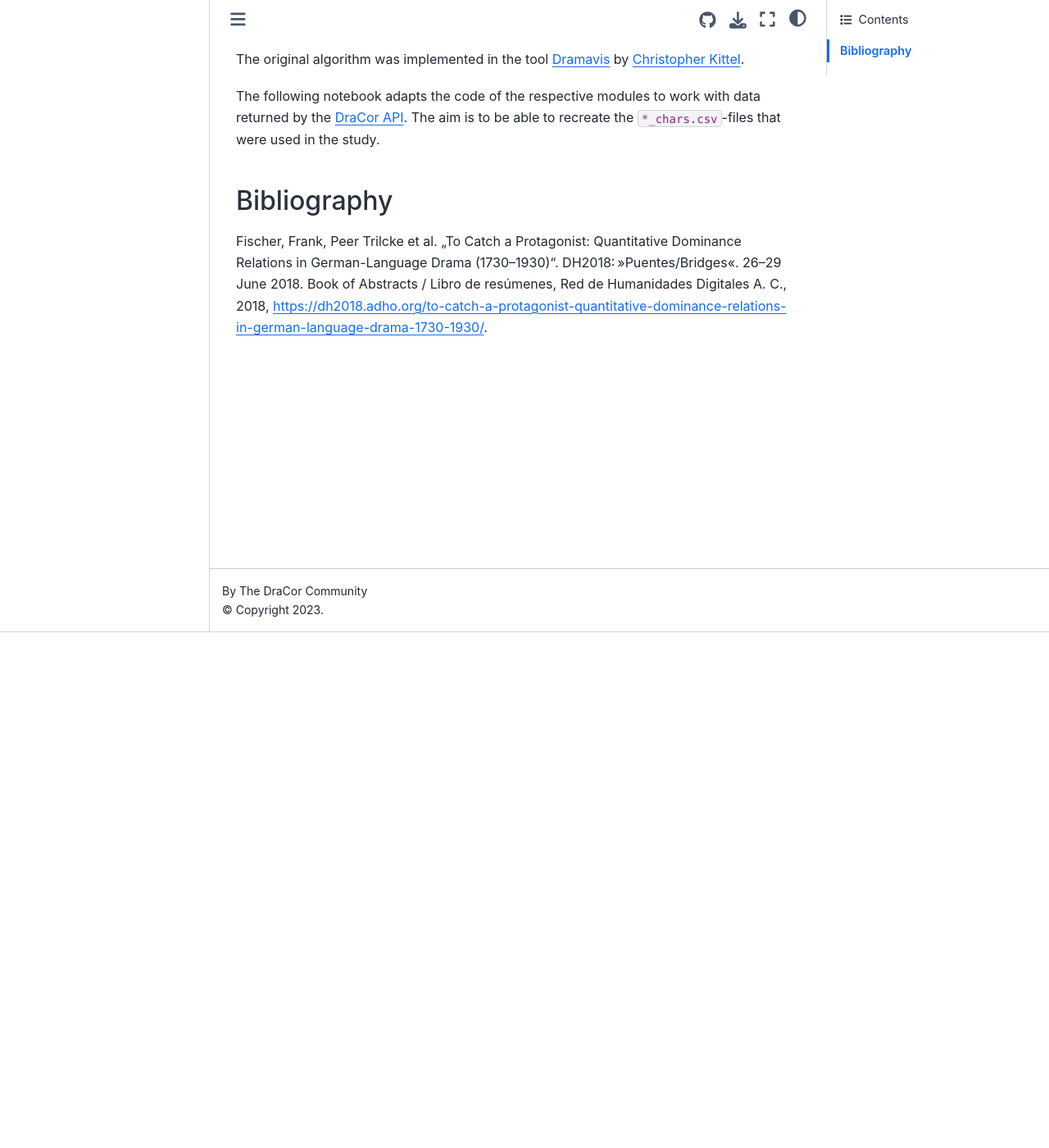
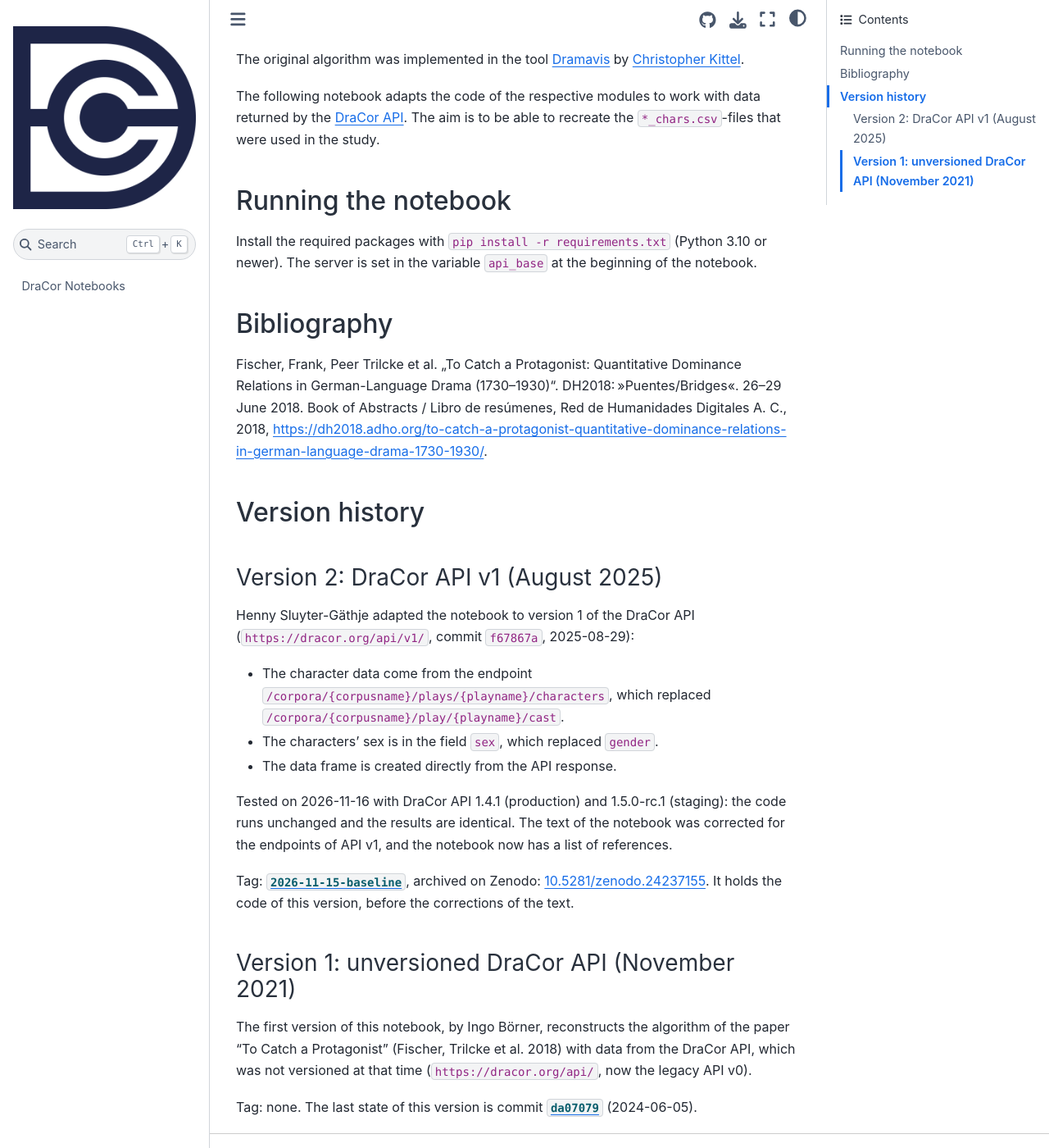
Before and after one commit to dracor-org/dracor-notebooks, a Jupyter Book: the page built from catch-a-protagonist-in-dracor/README.md, in a window 1280 px wide and 1400 px high, scrolled down 629 px. Shown: the whole window at 82% size. Built offline with Jupyter Book 1.0.4 settings and Sphinx 7.4.7 and the Sphinx Book theme 1.1.4, drawn with Linux system fonts in a browser that asks for light colours; pages that are not in the unit, such as notebooks, are missing from menus; some of the changed text lies outside the part shown.

Commit message:
catch-a-protagonist: text for API v1, metadata, references, version history
The code runs unchanged against DraCor API 1.4.1 and 1.5.0-rc.1 with
identical results (Python 3.10 to 3.12), so the version stays the same.

- text: endpoints of API v1 (/plays/{playname}/characters, /metrics),
  `sex` instead of `gender` in the example, link to the v1 endpoint
- metadata block at the start (author, contributor, version, tested with)
- list of references; version history from the README at the end
- README: "Running the notebook", "Version history" (version 1: unversioned
  API, 2021; version 2: API v1, 2025), fixed title of the paper
- requirements.in and lock file

Co-Authored-By: Claude Opus 5.5 <noreply@anthropic.com>
Claude-Session: https://claude.ai/code/session_01Sv8xJjaHUXeDdbwrpPE7Dg

```diff
--- a/catch-a-protagonist-in-dracor/README.md
+++ b/catch-a-protagonist-in-dracor/README.md
@@ -28,5 +28,29 @@ The original algorithm was implemented in the tool [Dramavis](https://github.com
 
 The following notebook adapts the code of the respective modules to work with data returned by the [DraCor API](https://dracor.org/doc/api). The aim is to be able to recreate the `*_chars.csv`-files that were used in the study.
 
+## Running the notebook
+
+Install the required packages with `pip install -r requirements.txt` (Python 3.10 or newer). The server is set in the variable `api_base` at the beginning of the notebook.
+
 ## Bibliography
 Fischer, Frank, Peer Trilcke et al. „To Catch a Protagonist: Quantitative Dominance Relations in German-Language Drama (1730–1930)“. DH2018: »Puentes/Bridges«. 26–29 June 2018. Book of Abstracts / Libro de resúmenes, Red de Humanidades Digitales A. C., 2018, https://dh2018.adho.org/to-catch-a-protagonist-quantitative-dominance-relations-in-german-language-drama-1730-1930/.
+
+## Version history
+
+### Version 2: DraCor API v1 (August 2025)
+
+Henny Sluyter-Gäthje adapted the notebook to version 1 of the DraCor API (`https://dracor.org/api/v1/`, commit `f67867a`, 2025-08-29):
+
+- The character data come from the endpoint `/corpora/{corpusname}/plays/{playname}/characters`, which replaced `/corpora/{corpusname}/play/{playname}/cast`.
+- The characters' sex is in the field `sex`, which replaced `gender`.
+- The data frame is created directly from the API response.
+
+Tested on 2026-11-16 with DraCor API 1.4.1 (production) and 1.5.0-rc.1 (staging): the code runs unchanged and the results are identical. The text of the notebook was corrected for the endpoints of API v1, and the notebook now has a list of references.
+
+Tag: [`2026-11-15-baseline`](https://github.com/dracor-org/dracor-notebooks/tree/2026-11-15-baseline/catch-a-protagonist-in-dracor), archived on Zenodo: [10.5281/zenodo.24237155](https://doi.org/10.5281/zenodo.24237155). It holds the code of this version, before the corrections of the text.
+
+### Version 1: unversioned DraCor API (November 2021)
+
+The first version of this notebook, by Ingo Börner, reconstructs the algorithm of the paper "To Catch a Protagonist" (Fischer, Trilcke et al. 2018) with data from the DraCor API, which was not versioned at that time (`https://dracor.org/api/`, now the legacy API v0).
+
+Tag: none. The last state of this version is commit [`da07079`](https://github.com/dracor-org/dracor-notebooks/tree/da07079/catch-a-protagonist-in-dracor) (2024-06-05).
```
Also changed, not shown: other parts of catch-a-protagonist-in-dracor/README.md (+1 -1 lines), 3 other files.
